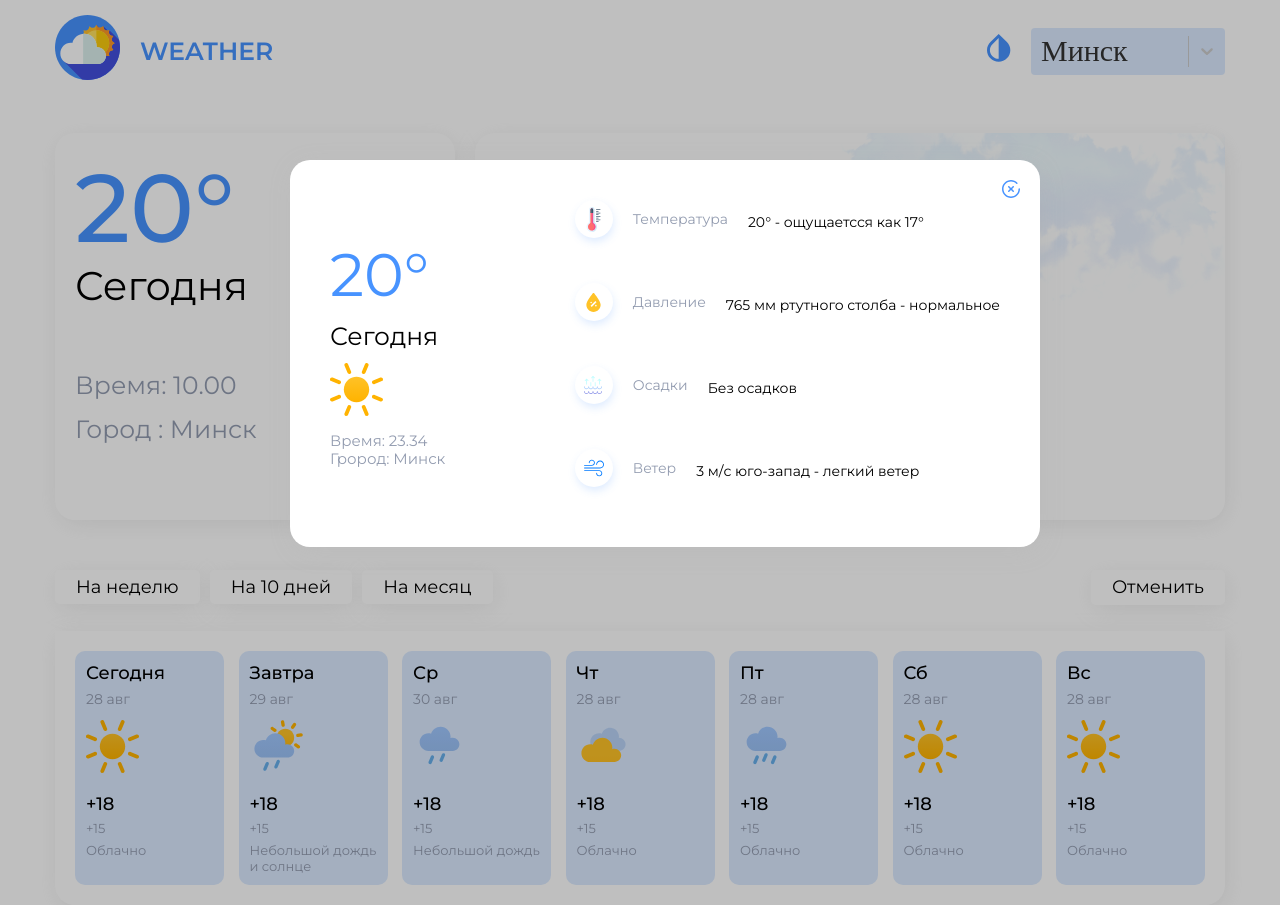
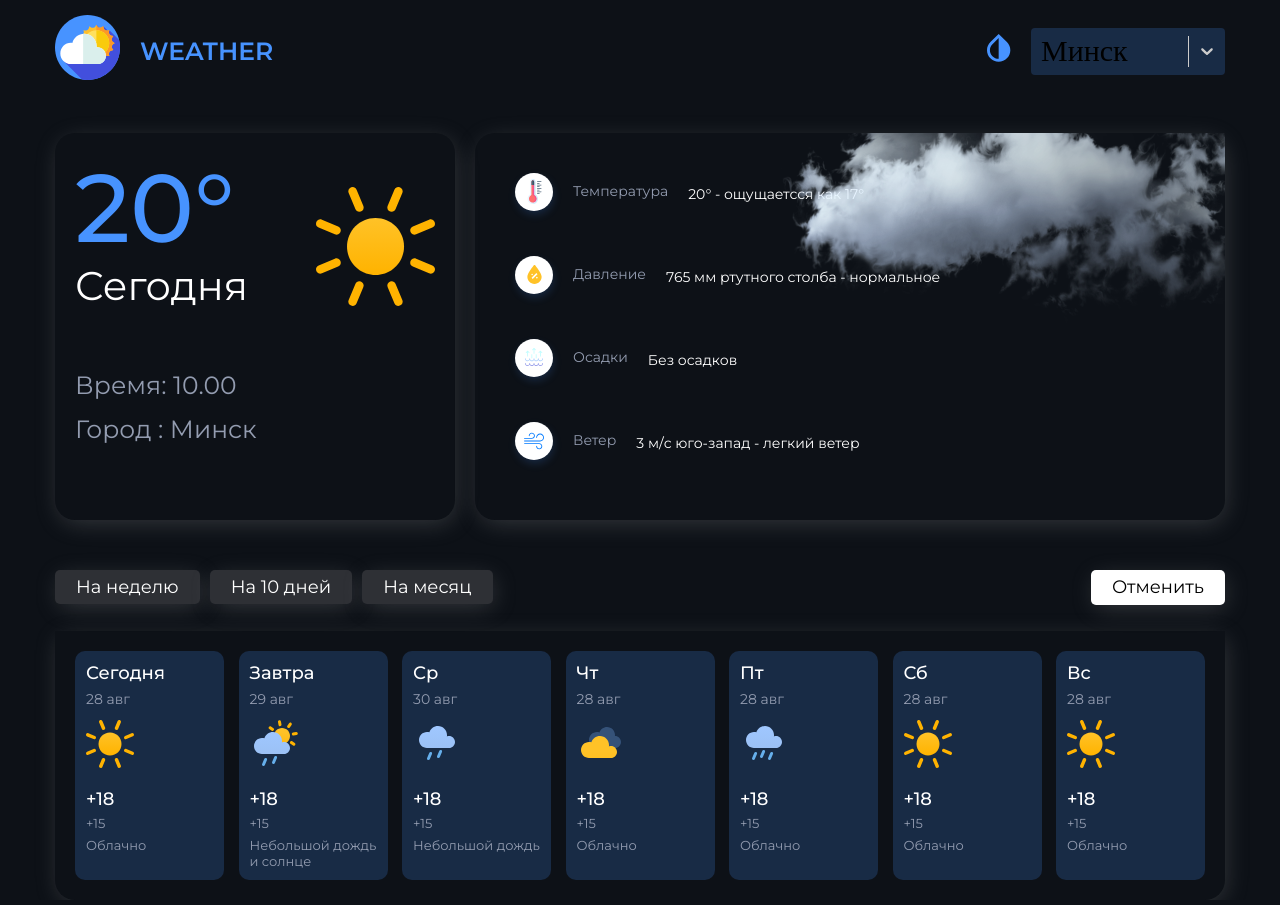
Before and after one commit to SashaVeresk/Diploma-2.0, a React (Create React App) app: page / in a window 1280 px wide. Built offline with nearby package versions, Linux system fonts and the light colour scheme.

Commit message:
change team start

```diff
--- a/src/App.tsx
+++ b/src/App.tsx
@@ -9,7 +9,7 @@ import { PopUp } from './components/shared/popUp/popUp';
 function App() {
   return (
     <div className="mainWrapper">
-       <PopUp />
+       {/* <PopUp /> */}
       <div className="container">
 
         <Header />
--- a/src/components/days/days.scss
+++ b/src/components/days/days.scss
@@ -29,6 +29,7 @@ transform: 0.3s;
     font-size: 18px;
     line-height: 22px;
     margin-bottom: 7px;
+    color:var(--text-color-default);
 }
 
 .dayInfo {
@@ -47,7 +48,7 @@ font-style: normal;
 font-weight: 500;
 font-size: 18px;
 line-height: 22px;
-color: rgba(0, 0, 0, 1);
+color:var(--text-color-default);
 margin-bottom: 5px;
 }
 
@@ -86,10 +87,10 @@ line-height: 16px;
     padding: 7px 21px;
     box-shadow: 2px 5px 25px -3px rgba(180, 180, 180, 0.25);
     font-family: Montserrat;
-    color:rgba(0, 0, 0, 1);
+    color:var(--text-color-default);
     font-size: 18px;
     border-radius: 5px;
-    background: #FFFFFF;
+    background: var( --card-background-default);
     cursor: pointer;
 
 }
@@ -99,6 +100,7 @@ line-height: 16px;
 }
 
 .tab{
+
     &.active {
         background: #4793FF;
         color: #FFFFFF;
--- a/src/components/shared/header/header.tsx
+++ b/src/components/shared/header/header.tsx
@@ -15,13 +15,18 @@ const options = [
 const colorStyles = {
     control : (styles: any) => ({
         ...styles,
-        backgroundColor:"rgba(71, 147, 255, 0.2);",
+        backgroundColor: 0 ? 'rgba(79, 79, 79, 1)' : 'rgba(71, 147, 255, 0.2)',
         width:"194px",
         hight:"37px",
         border:"none",
         borderadous:"10px",
         zIndex:100,
 
+    }),
+
+    singleValue : (styles: any) => ({
+        ...styles,
+        color: 0 ? '#fff' : '#000',
     })
 }
 
--- a/src/components/thisDay/thisDay.scss
+++ b/src/components/thisDay/thisDay.scss
@@ -7,6 +7,7 @@
     border-color: #fff;
     box-shadow: 2px 5px 25px -3px rgba(180, 180, 180, 0.25);
     border-radius: 20px;
+    background: var(--components-background-default);
 }
 
 .topBlock {
@@ -32,7 +33,7 @@
 
 .thisDayName {
     font-size: 40px;
-    color: rgba(0, 0, 0, 1);
+    color: var(--text-color-default);
     font-family: Montserrat;
     margin-bottom: 31px;
 
--- a/src/components/thisDayInfo/thisDayInfo.scss
+++ b/src/components/thisDayInfo/thisDayInfo.scss
@@ -3,7 +3,7 @@
     padding: 40px;
     max-width: 750px;
     width: 100%;
-    background: #fff;
+    background: var(--components-background-default);
     box-shadow: 2px 5px 25px -3px rgba(180, 180, 180, 0.25);
     border-radius: 20px;
 }
@@ -43,7 +43,7 @@
 
 .indicatorValue {
     margin-bottom: 14px;
-    color: black;
+    color:  var(--text-color-default);
     font-family: Montserrat;
     font-style: normal;
     font-weight: normal;
--- a/src/styles/index.scss
+++ b/src/styles/index.scss
@@ -1,4 +1,5 @@
 @import '~normalize.css';
+@import './variables.scss';
 
 *, *:after, *:before {
     box-sizing: border-box;
@@ -7,6 +8,7 @@
 body {
     position: relative;
     margin: 0 auto;
+    background: var(--body-background-default);
 }
 
 .container {
--- a/src/styles/variables.scss
+++ b/src/styles/variables.scss
@@ -1,2 +1,51 @@
-//$light-background: #fff;
-//$box-shadow: rgba(180, 180, 180, 0,25);
+// $light-background: #fff;
+// $box-shadow: rgba(180, 180, 180, 0,25);
+
+$body-background-dark: hsl(216, 28%, 7%);
+$body-background-light: #fff;
+
+$components-background-dark: rgba(79, 79, 79, 1);
+$components-background-light: #fff;
+
+$card-background-dark:  rgba(46, 48, 53, 1);
+$card-backgrond-light: #fff;
+
+$card-shadow-dark:  rgba(79, 79, 79, 1);
+$card-shadow-light: #fff;
+
+$text-color-dark:  rgba(79, 79, 79, 1);
+$text-color-light: #fff;
+
+:root {
+    // body-bg
+    --body-background-dark: #0d1117;
+    --body-background-light: #fff;
+
+    --body-background-default: var(--body-background-dark);
+
+    // components-bg
+    --components-background-dark: rgba(79, 79, 79, 1);
+    --components-background-light: #fff;
+
+    --components-background-default: var(components-background-dark);
+
+    // card-bg
+    --card-background-dark: rgba(46, 48, 53, 1);
+
+    --card-background-light: #fff;
+
+    --card-background-default: var(--card-background-dark);
+
+    // card-shadow-bg
+    --card-shadow-dark: rgba(79, 79, 79, 1);
+    --card-shadow-light: #fff;
+
+    --card-shadow-default: var(card-shadow-dark);
+
+    // text-bg
+    --text-color-dark: rgba(0, 0, 0, 1);
+    --text-color-light: #fff;
+
+    --text-color-default: var(--text-color-light);
+
+}
```
